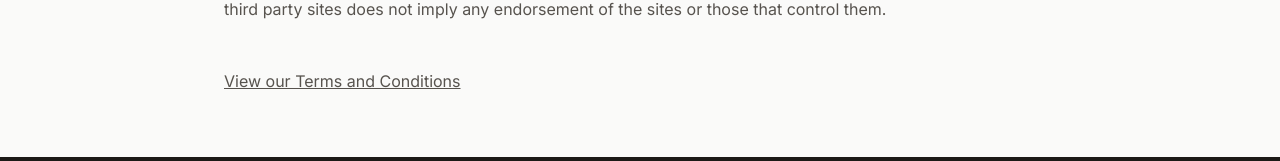
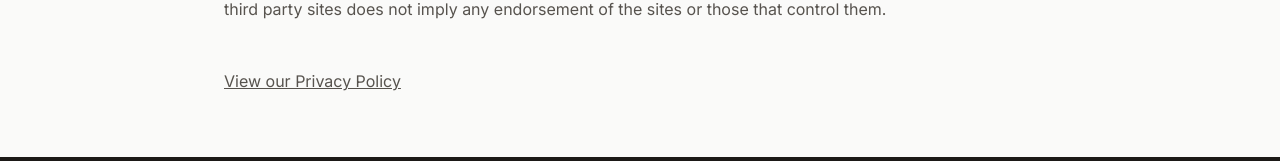
Before and after one commit to jordanjoecooper/surveyor-sparkle-helper, a React (Vite) app: page /disclaimer-and-third-party in a window 1280 px wide. Shown: the part 523-684 px from the top of the page. Built offline with nearby package versions, Linux system fonts and the light colour scheme.

Commit message:
Set privacy policy link

```diff
--- a/src/pages/DisclaimerAndThirdParty.tsx
+++ b/src/pages/DisclaimerAndThirdParty.tsx
@@ -34,10 +34,10 @@ const DisclaimerAndThirdParty = () => {
             {/* Link to Terms */}
             <div className="pt-4">
               <Link
-                to="/terms"
+                to="/privacy-policy"
                 className="text-warmGray-600 hover:text-warmGray-900 underline transition-colors duration-200"
               >
-                View our Terms and Conditions
+                View our Privacy Policy
               </Link>
             </div>
           </div>
```
